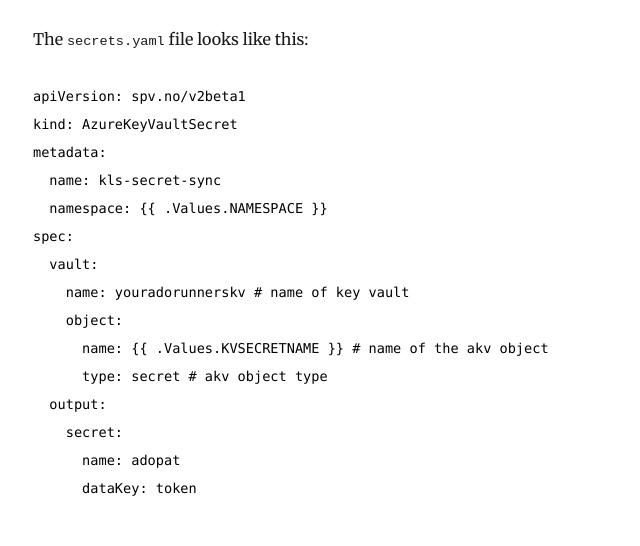
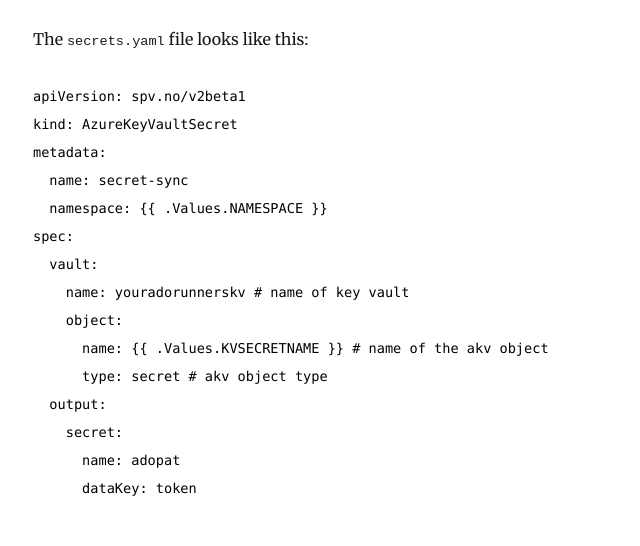
Before and after one commit to HarleyB123/blog.harleybates.co.uk, a Gatsby site: page /ado-runners/ in a window 1280 px wide. Shown: the part 1961-2507 px from the top of the page, 292-932 px from the left. Built offline with nearby package versions, Linux system fonts and the light colour scheme; Gatsby itself is replaced by a stand-in of ours; some packages are replaced by stand-ins of ours; code samples lack their colours.

Commit message:
name change

````diff
--- a/content/blog/ado-runners/index.md
+++ b/content/blog/ado-runners/index.md
@@ -48,7 +48,7 @@ The ```secrets.yaml``` file looks like this:
 apiVersion: spv.no/v2beta1
 kind: AzureKeyVaultSecret
 metadata:
-  name: kls-secret-sync
+  name: secret-sync
   namespace: {{ .Values.NAMESPACE }}
 spec:
   vault:
````
